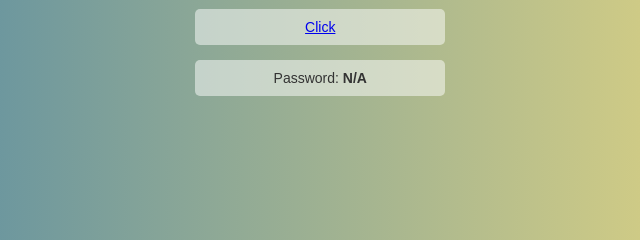
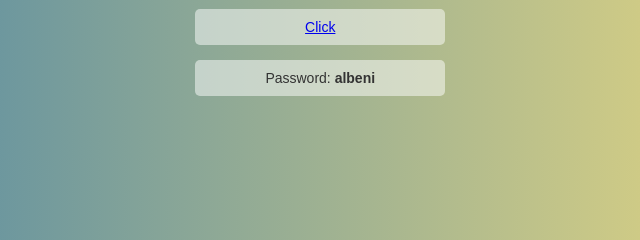
Before and after one commit to nurseiit/campunist, a plain HTML site: page docs/index.html in a window 1280 px wide. Shown: the part 502-742 px from the top of the page, 319-959 px from the left. Drawn offline with Linux system fonts and the light colour scheme.

Commit message:
Update index.html

```diff
--- a/docs/index.html
+++ b/docs/index.html
@@ -53,7 +53,7 @@
         </li>
         <li>
           Password:
-          <b>N/A</b>
+          <b>albeni</b>
         </li>
       </ul>
     </div>
```
